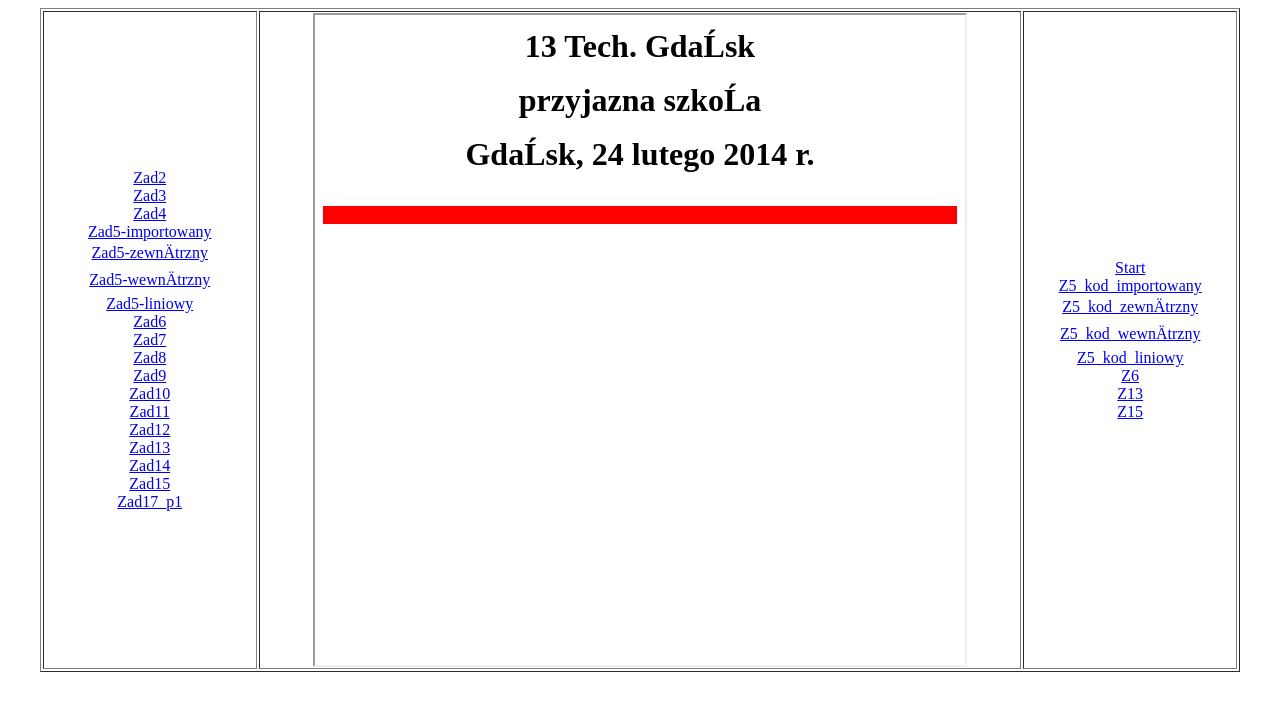
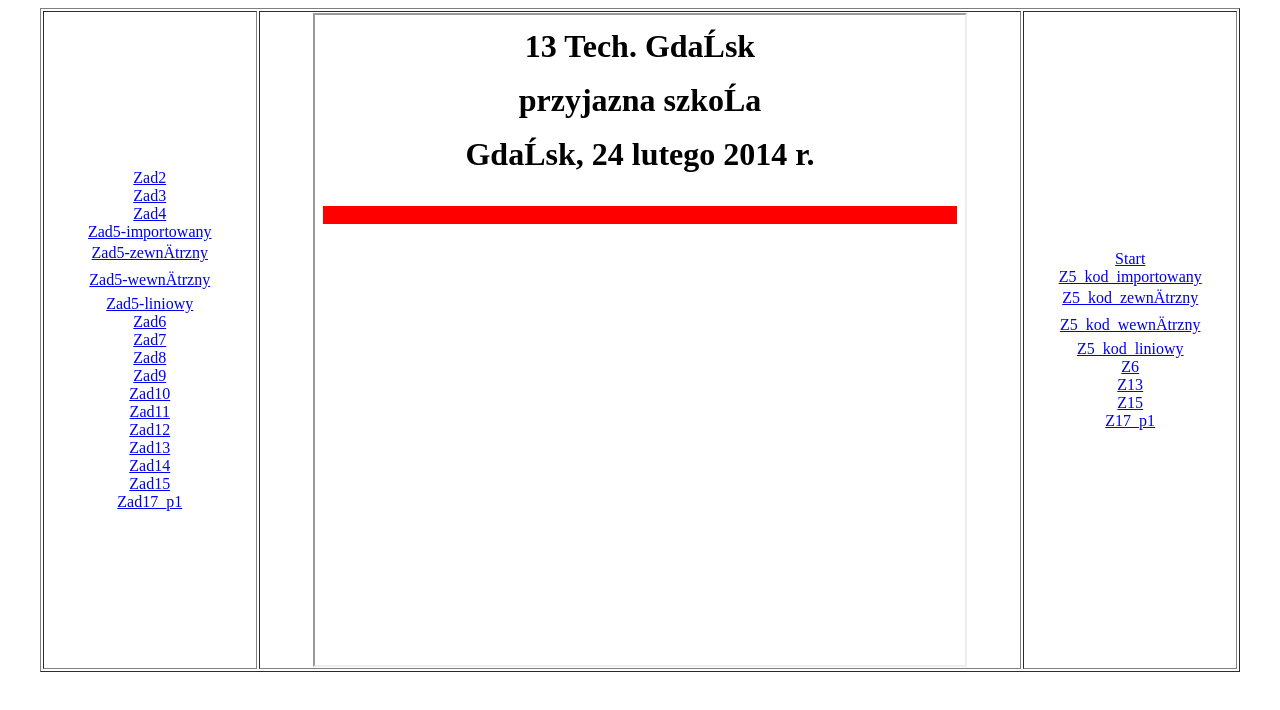
Before and after one commit to MarcelBorkowski/css, a plain HTML site: page index.html in a window 1280 px wide. Drawn offline with Linux system fonts and the light colour scheme.

Commit message:
Update index.html

```diff
--- a/index.html
+++ b/index.html
@@ -60,6 +60,8 @@
 <a href="kod_13.html" target="strony">Z13</a>
 <br>
 <a href="kod_15.html" target="strony">Z15</a>
+<br>
+<a href="z17_p1_kod_bork.html" target="strony">Z17_p1</a>
 </td>
     </tr>
     </table>
```
